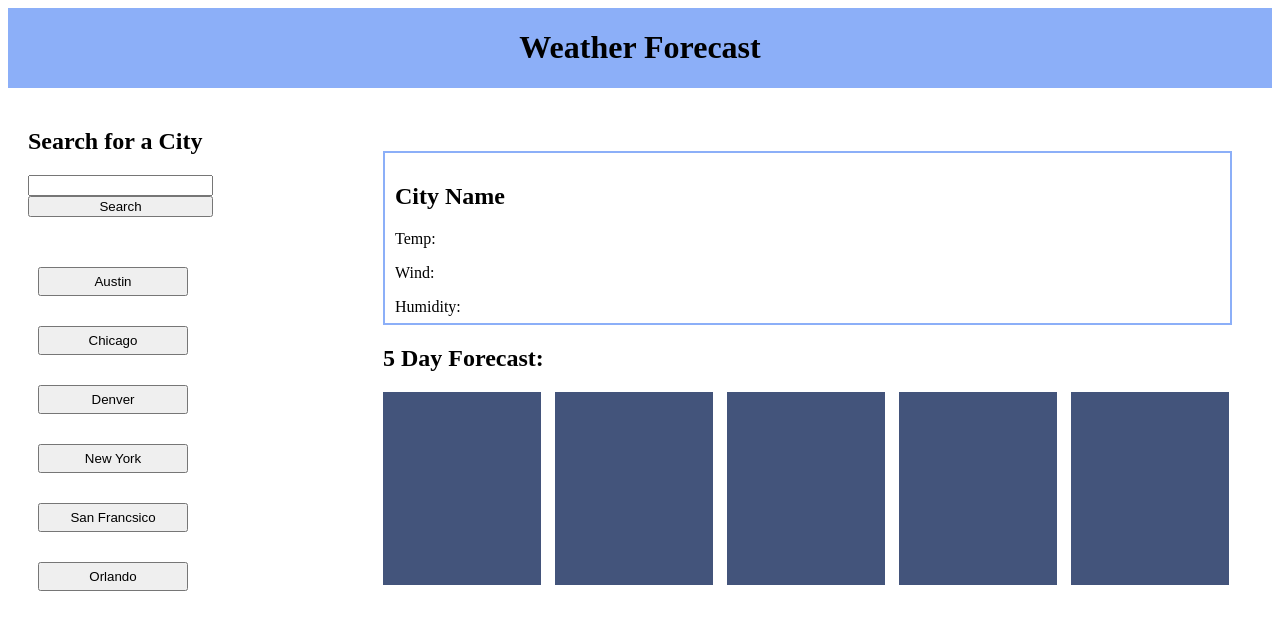
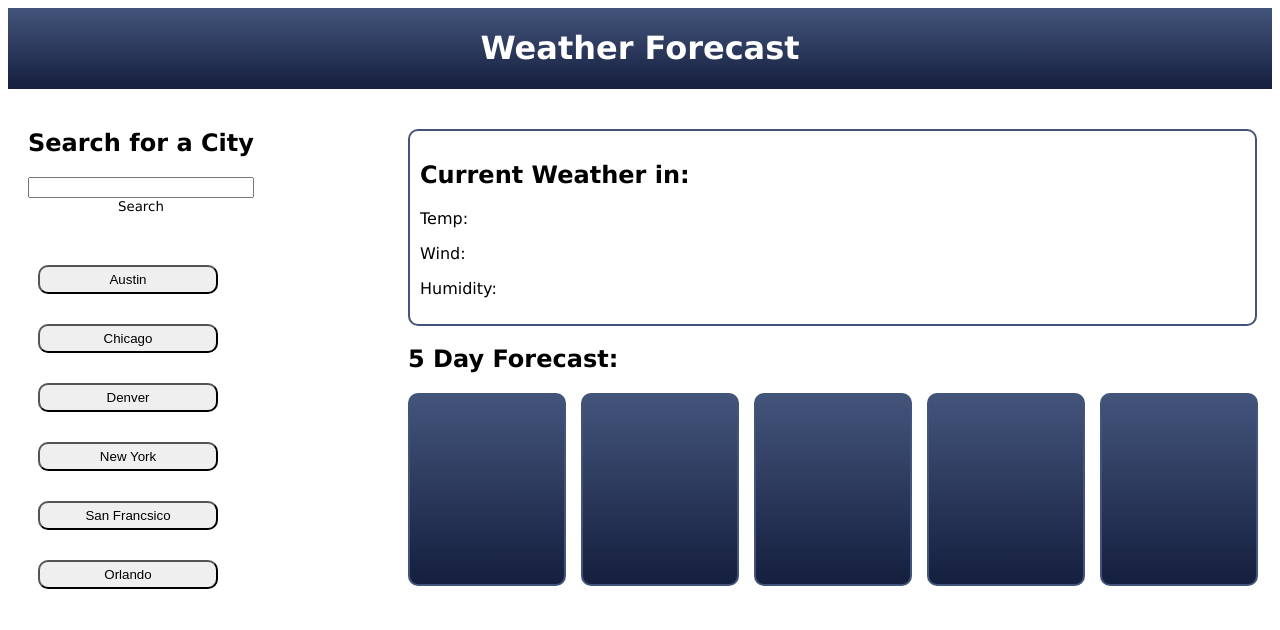
Before and after one commit to zamatheson/Weather-Forecast, a plain HTML site: page index.html in a window 1280 px wide. Drawn offline with Linux system fonts and the light colour scheme.

Commit message:
stylizing with css

```diff
--- a/assets/assets/css/style.css
+++ b/assets/assets/css/style.css
@@ -1,7 +1,12 @@
+body {
+    font-family:'Lucida Sans', 'Lucida Sans Regular', 'Lucida Grande', 'Lucida Sans Unicode', Geneva, Verdana, sans-serif;
+}
+
 header {
     display: flex;
     justify-content: center;
-    background-color: rgb(140, 175, 248);
+    background: linear-gradient(to bottom, rgb(67, 84, 123), rgb(21, 31, 62));
+    color: white;
 }
 
 .city-container {
@@ -13,39 +18,50 @@ header {
 .search-container{
     display: grid;
     justify-content: flex-start;
-    margin:20px;
+    margin: 20px;
+}
+
+.searchbtn {
+    font-family: 'Lucida Sans', 'Lucida Sans Regular', 'Lucida Grande', 'Lucida Sans Unicode', Geneva, Verdana, sans-serif;
+    background: none;
+    border: none;
+}
+
+.searchbtn:hover {
+    color: rgb(99, 119, 164);
+    cursor: grab;
 }
 
 .citybtn {
     margin: 15px;
-    width: 150px;
+    width: 180px;
     padding: 5px;
+    border-radius: 10px;
 }
 
 .weather-container {
-    border: 2px solid rgb(140, 175, 248);
+    border: 2px solid rgb(67, 84, 123);
+    border-radius: 10px;
     position: relative;
-    margin-top: -470px;
-    margin-right: 50px;
-    left: 375px;
+    margin: -490px 50px 0 400px;
+    padding: 10px;
     width: 825px;
-    height: 150px;
-    padding: 10px;
 }
 
 .forecast-container {
     position: relative;
     margin-top: 5px;
-    margin-left: 375px;
+    margin-left: 400px;
 }
 
 .forecast-card {
     border: 2px solid rgb(67, 84, 123);
+    border-radius: 10px;
     display: inline-block;
     width: 140px;
     height: 175px;
     margin-right: 10px;
     padding: 7px;
-    background-color: rgb(67, 84, 123);
+    background: linear-gradient(to bottom, rgb(67, 84, 123), rgb(21, 31, 62));
     color: white;
 }
--- a/index.html
+++ b/index.html
@@ -31,7 +31,8 @@
     </section>
 
     <section class="weather-container">
-        <h1 id="cityName">City Name</h1>
+        <h1>Current Weather in:</h1>
+        <h1 id="cityName"></h1>
         <p id="main-temp">Temp:</p>
         <p id="main-wind">Wind:</p>
         <p id="main-humi">Humidity:</p>
```
